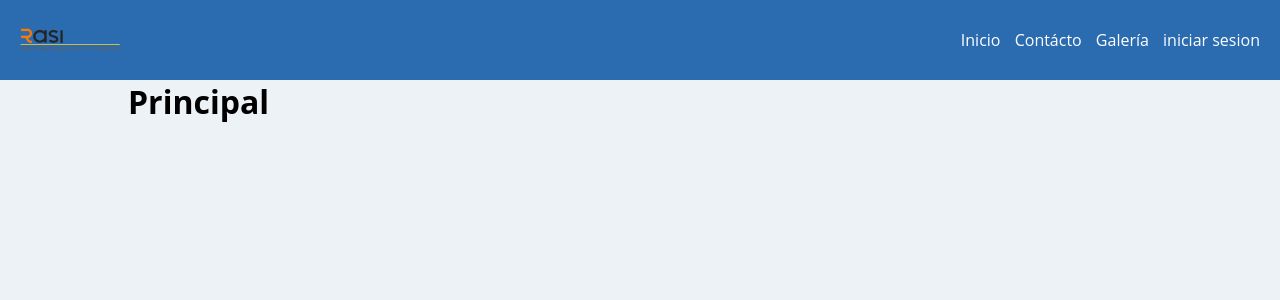
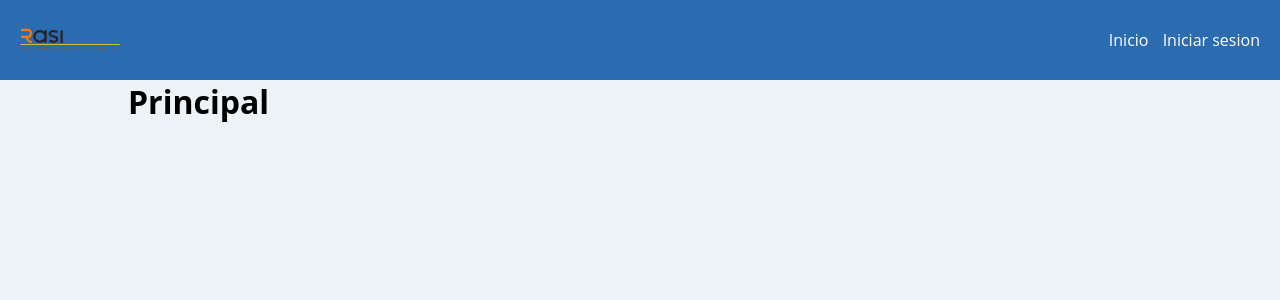
Before and after one commit to SebastianCasanova4/RASI-G5, a Django app: page / in a window 1280 px wide. Shown: the top 300 px of the page. Run offline with Django 4.2, Linux system fonts and the light colour scheme.

Commit message:
Update base.html

```diff
--- a/RASI/RASI_app/templates/RASI_app/base.html
+++ b/RASI/RASI_app/templates/RASI_app/base.html
@@ -21,15 +21,9 @@
                 <li>
                     <a href="index.html">Inicio</a>
                 </li>
-                <li>
-                    <a href="contacto.html">Contácto</a>
-                </li>
-                <li>
-                    <a href="galeria.html">Galería</a>
-                </li>
             {% if user.is_authenticaded %}
             <li>
-                <a href="{% url 'logout' %}"> cerrar sesion </a>
+                <a href="{% url 'logout' %}"> Cerrar sesion </a>
             </li>
             <li>
                 <a href="#"> {{user.username}} </a>"
@@ -37,7 +31,7 @@
 
             {% else %}
             <li>
-                <a href="{% url 'login' %}">iniciar sesion</a>
+                <a href="{% url 'login' %}">Iniciar sesion</a>
             </li>
             {% endif %}
 
```
